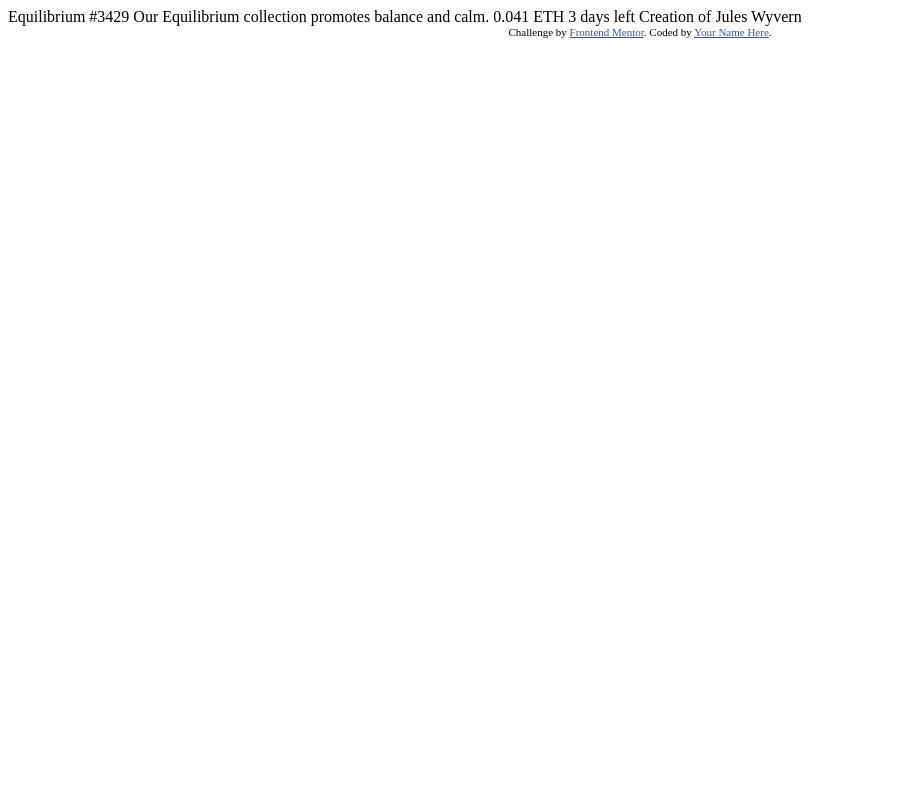
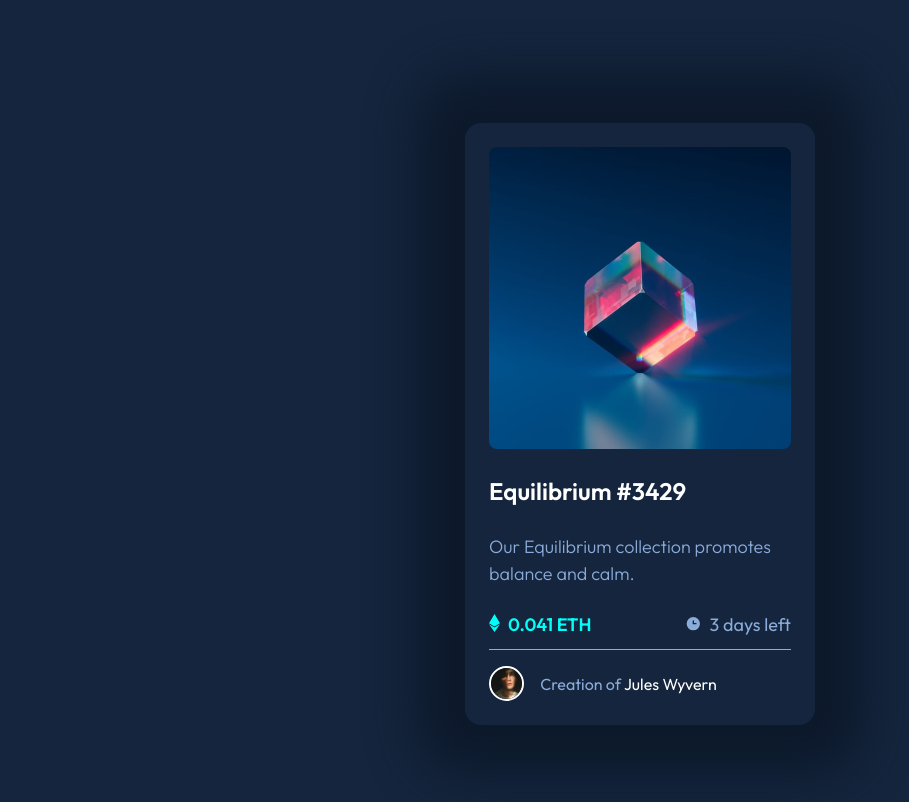
Before and after one commit to zsoolti8917/NFT-preview-card-component, a plain HTML site: page index.html in a window 1280 px wide. Shown: the whole page, without its empty margins (0-909 px from the left). Drawn offline with Linux system fonts and the light colour scheme.

Commit message:
Finished project, need to add comments and clean up code need to update readme

```diff
--- a/index.html
+++ b/index.html
@@ -8,26 +8,49 @@
 
   <title>Frontend Mentor | NFT preview card component</title>
 
-  <!-- Feel free to remove these styles or customise in your own stylesheet 👍 -->
-  <style>
-    .attribution { font-size: 11px; text-align: center; }
-    .attribution a { color: hsl(228, 45%, 44%); }
-  </style>
+  <link rel="stylesheet" href="style.css">
 </head>
 <body>
 
-  Equilibrium #3429
+  <main>
+<article class="product">
+  <picture class="product__img">
+    <img src="images/image-equilibrium.jpg" alt="NFT">
+  </picture>
 
-  Our Equilibrium collection promotes balance and calm.
+  <h1 class="product__title">
+    <span>Equilibrium #3429</span>
+  </h1>
 
-  0.041 ETH
-  3 days left
+  <p class="product__description">
+    Our Equilibrium collection promotes balance and calm.
+  </p>
 
-  Creation of Jules Wyvern
+  <div class="flex-group">
+    <p class="visually-hidden">
+      Price:
+    </p>
+    <p class="product__price">
+      0.041 ETH
+    </p>
 
-  <div class="attribution">
-    Challenge by <a href="https://www.frontendmentor.io?ref=challenge" target="_blank">Frontend Mentor</a>.
-    Coded by <a href="#">Your Name Here</a>.
+    <p class="visually-hidden">
+      Time left:
+    </p>
+    <p class="product__time">
+      3 days left
   </div>
+
+  <div class="product__owner">
+    <img src="images/image-avatar.png" alt="" class="product__owner-image">
+    <p class="product__owner-name ">
+      Creation of <a href="" class="product__owner-link bright__hover">Jules Wyvern</a>
+    </p>
+  </div>
+
+</article>
+
+  </main>
+
 </body>
 </html>
--- /dev/null
+++ b/style.css
@@ -0,0 +1,235 @@
+@import url('https://fonts.googleapis.com/css2?family=Outfit:wght@300;400;600&display=swap');
+
+/* || RESET || */
+
+/*
+  1. Use a more-intuitive box-sizing model.
+*/
+*, *::before, *::after {
+  box-sizing: border-box;
+}
+/*
+  2. Remove default margin
+*/
+* {
+  margin: 0;
+}
+/*
+  3. Allow percentage-based heights in the application
+*/
+html, body {
+  height: 100%;
+}
+/*
+  Typographic tweaks!
+  4. Add accessible line-height
+  5. Improve text rendering
+*/
+body {
+  line-height: 1.5;
+  -webkit-font-smoothing: antialiased;
+}
+/*
+  6. Improve media defaults
+*/
+img, picture, video, canvas, svg {
+  display: block;
+  max-width: 100%;
+}
+/*
+  7. Remove built-in form typography styles
+*/
+input, button, textarea, select {
+  font: inherit;
+}
+/*
+  8. Avoid text overflows
+*/S
+p, h1, h2, h3, h4, h5, h6 {
+  overflow-wrap: break-word;
+}
+
+/* || VARIABLES || */
+:root{
+    /* Colors */
+    --clr-primary-300: hsl(215, 51%, 70%);
+    --clr-primary-500: hsl(178, 100%, 50%);
+
+    --clr-secondary-900: hsl(217, 54%, 11%);
+    --clr-secondary-800: hsl(216, 50%, 16%);
+    --clr-secondary-700: hsl(215, 32%, 27%);
+    --clr-secondary-100: hsl(0, 0%, 100%);
+    /* Fonts */
+    --ff-primary: 'Outfit', sans-serif;
+    --fw-light: 300;
+    --fw-medium: 400;
+    --fw-bold: 700;
+}
+
+/* || UTILITIES || */
+
+.visually-hidden:not(:focus):not(:active) {
+  clip: rect(0 0 0 0);
+  clip-path: inset(50%);
+  height: 1px;
+  overflow: hidden;
+  position: absolute;
+  white-space: nowrap;
+  width: 1px;
+}
+
+/* || GENERAL || */
+
+body{
+    font-family: var(--ff-primary);
+    font-weight: var(--fw-medium);
+    font-size: 1.125rem;
+    color: var(--clr-primary-300);
+    background-color: var(--clr-secondary-800);
+    display: grid;
+    place-items: center;
+    margin: 1.5rem;
+
+}
+
+/* || COMPONENTS || */
+
+.product{
+    --product-padding: 1.5rem;
+    --content-spacing: 1.5rem;
+
+    display: grid;
+    background-color: var(--clr-secondary-800);
+    border-radius: 1rem;
+    overflow: hidden;
+    padding: var(--product-padding);
+    gap: var(--content-spacing);
+    max-width: 350px;
+    box-shadow: 0 0 3rem 3rem var(--clr-secondary-900);
+}
+
+
+
+.product__description{
+    font-size: 1.125rem;
+    font-weight: var(--fw-light);
+    color: var(--clr-primary-300);
+}
+
+.product__title{
+    font-size: 1.5rem;
+    font-weight: var(--fw-bold);
+    color: var(--clr-secondary-100);
+
+}
+
+.product__title span:hover{
+    color: var(--clr-primary-500);
+    cursor: pointer;
+}
+
+
+.product__img{
+    border-radius: 0.5rem;
+    overflow: hidden;
+    position: relative;
+    transition: transform 0.5s;
+}
+
+
+
+.product__owner{
+    display: flex;
+    align-items: center;
+    gap: 1rem;
+
+    padding-top: 1rem;
+    border-top: 1px solid var(--clr-primary-300);
+}
+
+.product__owner-name{
+    font-size: 1rem;
+
+}
+
+
+
+.product__owner-image{
+    width: 2.2rem;
+    height: 2.2rem;
+    border-radius: 50%;
+    border: 2px solid var(--clr-secondary-100);
+}
+
+.flex-group{
+    display: flex;
+    justify-content: space-between;
+    align-items: center;
+    margin-bottom: -0.8rem;
+}
+
+.product__price{
+    font-weight: var(--fw-bold);
+    color: var(--clr-primary-500);
+    display: flex;
+    align-items: center;
+}
+
+.product__price::before{
+    content: url(images/icon-ethereum.svg);
+    margin-right: 0.5rem;
+    height: 24px;
+
+}
+
+.product__time{
+    display: flex;
+    align-items: center ;
+}
+
+.product__time::before{
+    content: url(images/icon-clock.svg);
+    margin-right: 0.5rem;
+    height: 24px;
+
+}
+
+.product__owner-link{
+    text-decoration: none;
+    color: var(--clr-secondary-100);
+}
+
+.bright__hover:hover{
+    color: var(--clr-primary-500);
+    cursor: pointer;
+
+}
+
+
+.product__img:hover::before{
+    cursor: pointer;
+    content: "";
+    position: absolute;
+    top: 0;
+    left: 0;
+    width: 100%;
+    height: 100%;
+    background-color: hsla(178, 100%, 50%, 0.5);
+    opacity: 1;
+}
+
+.product__img:hover::after{
+    content: url(images/icon-view.svg);
+    position: absolute;
+    height: 48px;
+    width: 48px;
+    top: 50%;
+    left: 50%;
+    transform: translate(-50%, -50%);
+    opacity: 1;
+}
+
+.product__img:hover{
+
+    transform: scale(1.1);
+}
```
